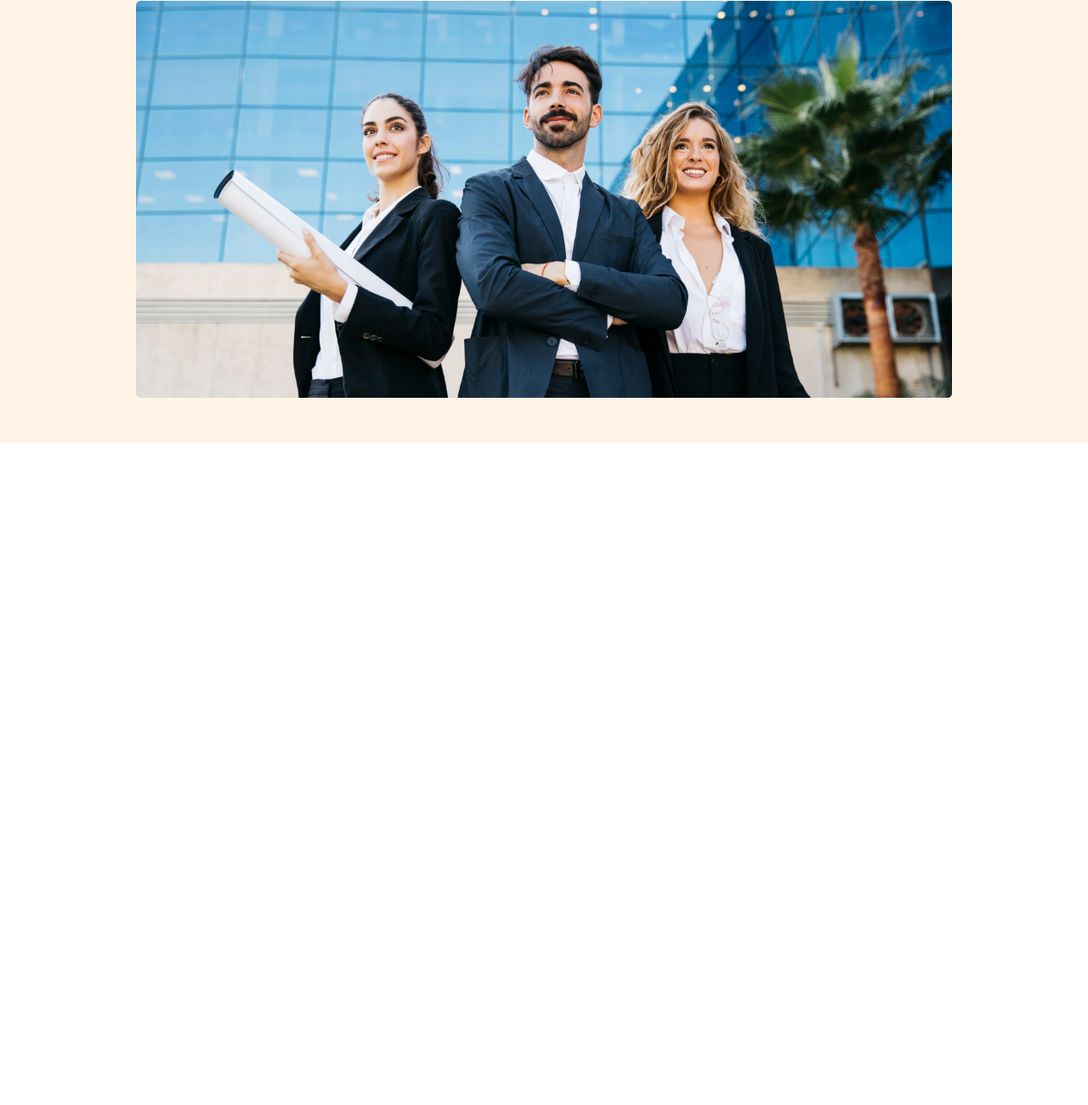
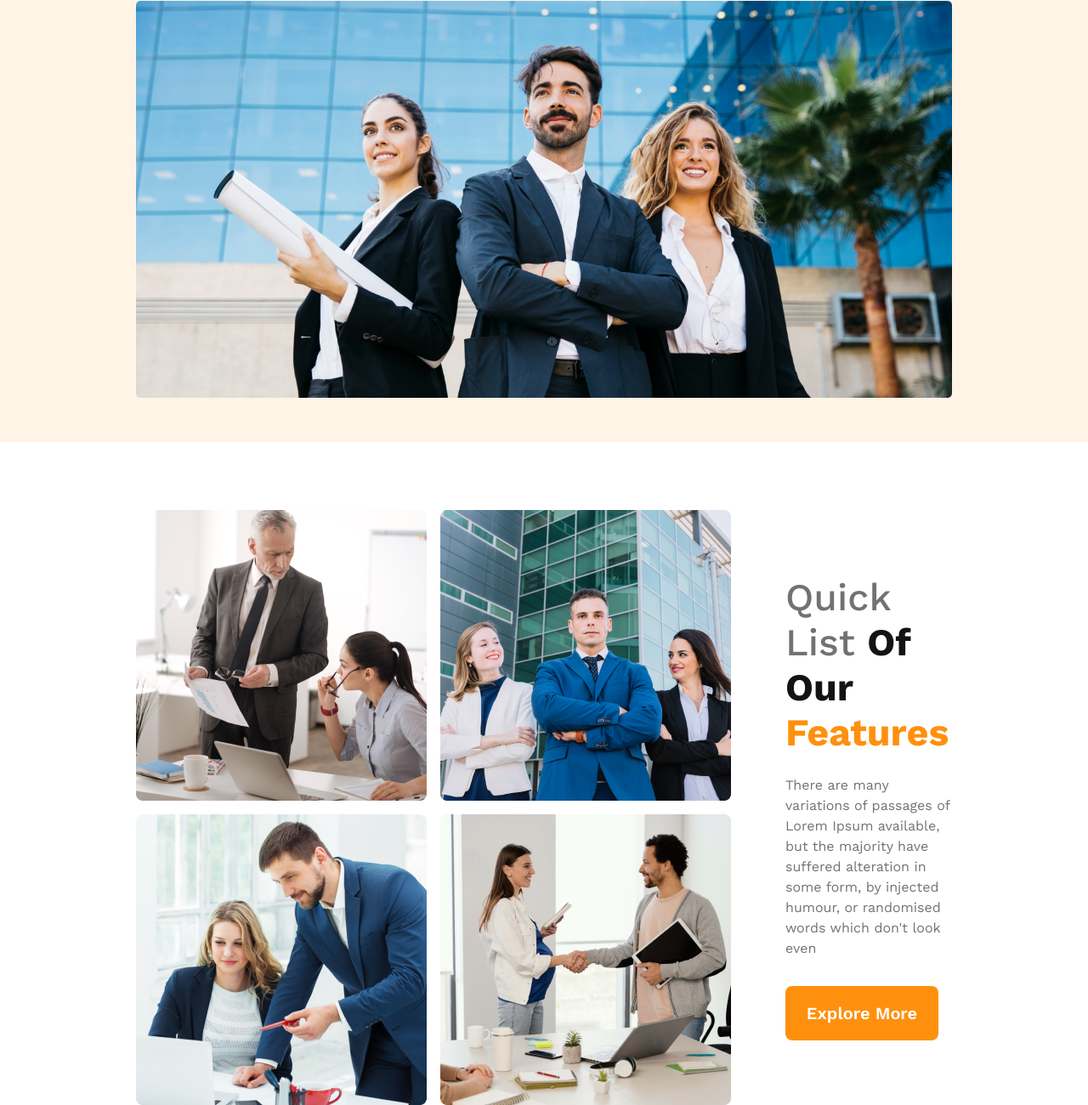
Before and after one commit to rahinur22/g3-architect, a plain HTML site: page index.html in a window 1280 px wide. Shown: the part 530-1830 px from the top of the page at 85% size. Before the commit the page ends 1050 px from the top, so only its background shows below. Drawn offline with nearby package versions, Linux system fonts and the light colour scheme.

Commit message:
Team Features Part Commit"

```diff
--- a/index.html
+++ b/index.html
@@ -31,7 +31,8 @@
 
             <h1> Brand New <br> Group Of Architects </h1>
 
-            <p>There are many variations of passages of Lorem Ipsum available, but the majority have suffered alteration in <br> some form, by injected humour, or randomised words which don't look even</p>
+            <p>There are many variations of passages of Lorem Ipsum available, but the majority have suffered alteration
+                in <br> some form, by injected humour, or randomised words which don't look even</p>
 
             <button class="btn-primary" id="btn-explore">Explore More</button>
 
@@ -40,6 +41,31 @@
 
     </header>
 
+    <main>
+
+        <!-- Team Part -->
+
+        <section class="container-1">
+
+            <div class="team-images">
+                <img src="images/team1.png" alt="">
+                <img src="images/team2.png" alt="">
+                <img src="images/team3.png" alt="">
+                <img src="images/team4.png" alt="">
+            </div>
+
+            <div class="team-features">
+                <h1> <span class="q-list"> Quick List </span>
+                    <span class="of-our">Of Our </span> <br>
+                    <span class="features">Features</span>
+                </h1>
+                <p>There are many variations of passages of Lorem Ipsum available, but the majority have suffered alteration in some form, by injected humour, or randomised words which don't look even</p>
+                <button class="btn-primary" id="btn-explore">Explore More</button>
+            </div>
+
+        </section>
+    </main>
+
 </body>
 
 </html>
--- a/styles/style.css
+++ b/styles/style.css
@@ -21,9 +21,12 @@
     cursor: pointer;
 }
 
+/* Header Part */
+
 header {
     background-color: rgba(255, 144, 14, 0.10);
     padding: 3rem 10rem;
+    margin-bottom: 5rem;
 }
 
 nav {
@@ -79,6 +82,53 @@ nav ul li a {
     padding-top: 3rem;
 }
 
+/* Team Features Part */
+
+.container-1 {
+    display: flex;
+    gap: 4rem;
+    align-items: center;
+    justify-content: center;
+    padding: 0 10rem;
+}
+
+.team-images {
+    display: grid;
+    grid-template-columns: repeat(2, 1fr);
+    gap: 1rem;
+}
+
+.team-features h1 {
+    padding-bottom: 1.5rem;
+}
+
+.team-features h1 .q-list {
+    color: #727272;
+    font-size: 2.8rem;
+    font-weight: 500;
+}
+
+.team-features h1 .of-our {
+    color: #131313;
+    font-size: 2.8rem;
+    font-weight: 700;
+}
+
+.team-features h1 .features {
+    color: #FF900E;
+    font-size: 2.8rem;
+    font-weight: 700;
+}
+
+.team-features p {
+    color:#727272;
+    font-size: 1rem;
+    line-height: 1.5rem;
+    padding-bottom: 2rem;
+}
+
+
+
 /* Responsive Layout */
 
 /* Mobile Devices */
@@ -111,17 +161,17 @@ nav ul li a {
         margin: 0rem 0rem;
     }
 
-    .banner img{
+    .banner img {
         padding-top: 2rem;
     }
 }
 
-@media screen and (min-width:576.1px) and (max-width:960px){
-    header{
+@media screen and (min-width:576.1px) and (max-width:960px) {
+    header {
         padding: 1rem;
     }
 
-    nav{
+    nav {
         flex-direction: column;
         gap: 1rem;
     }
@@ -144,9 +194,9 @@ nav ul li a {
         margin: 0rem 0rem;
     }
 
-    .banner img{
-        width:100% ;
-        height:25rem;
+    .banner img {
+        width: 100%;
+        height: 25rem;
         padding-top: 1rem;
         padding-bottom: 1rem;
     }
```
